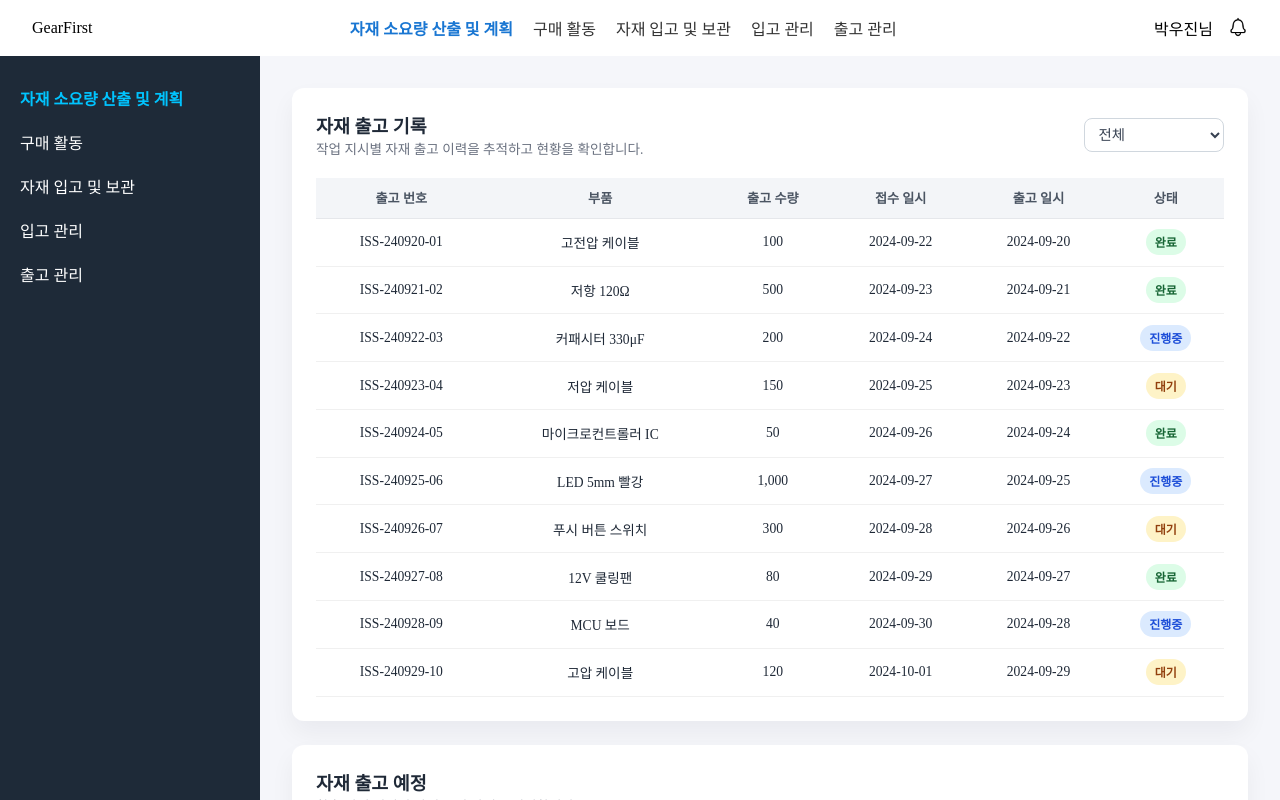
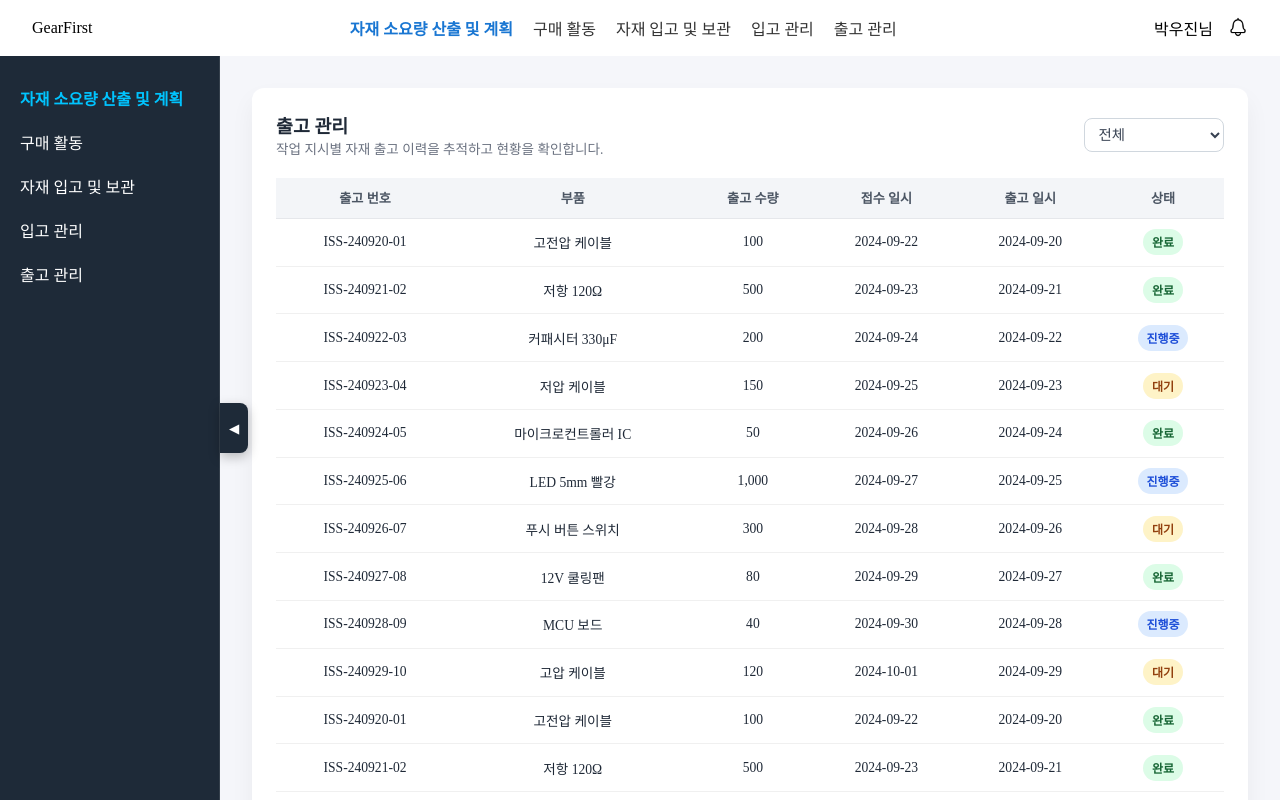
Before and after one commit to Gear-First/Web-FE, a React (Vite) app: page /mrp in a window 1280 px wide. Built offline with nearby package versions, Linux system fonts and the light colour scheme.

Commit message:
feat/ 사이드바 버튼 추가, 레이아웃 수정

```diff
--- a/src/components/common/Layout.tsx
+++ b/src/components/common/Layout.tsx
@@ -1,4 +1,4 @@
-import React from "react";
+import React, { useState } from "react";
 import styled from "styled-components";
 import SideBar from "../common/SideBar";
 import TopBar from "../common/TopBar";
@@ -8,12 +8,21 @@ const LayoutWrapper = styled.div`
   flex-direction: column;
   height: 100vh;
   width: 100%;
-  overflow-x: hidden;
+  overflow: hidden;
 `;
 
 const MainWrapper = styled.div`
   display: flex;
   flex: 1;
+  min-height: 0;
+`;
+
+const ContentArea = styled.div`
+  flex: 1;
+  display: flex;
+  flex-direction: column;
+  min-height: 0;
+  min-width: 0;
 `;
 
 interface LayoutProps {
@@ -21,12 +30,17 @@ interface LayoutProps {
 }
 
 const Layout: React.FC<LayoutProps> = ({ children }) => {
+  const [isSidebarOpen, setIsSidebarOpen] = useState(true);
+
   return (
     <LayoutWrapper>
       <TopBar />
       <MainWrapper>
-        <SideBar />
-        {children}
+        <SideBar
+          open={isSidebarOpen}
+          onToggle={() => setIsSidebarOpen(!isSidebarOpen)}
+        />
+        <ContentArea>{children}</ContentArea>
       </MainWrapper>
     </LayoutWrapper>
   );
--- a/src/components/common/PageLayout.tsx
+++ b/src/components/common/PageLayout.tsx
@@ -4,7 +4,7 @@ export const PageContainer = styled.div`
   flex: 1;
   padding: 2rem;
   background: #f5f6fa;
-  overflow-y: auto;
+  overflow: auto;
 `;
 
 export const SectionCard = styled.section`
--- a/src/components/common/SideBar.tsx
+++ b/src/components/common/SideBar.tsx
@@ -2,11 +2,31 @@ import React from "react";
 import { NavLink } from "react-router-dom";
 import styled from "styled-components";
 
-const SideBarWrapper = styled.aside`
-  width: 220px;
+interface SideBarProps {
+  open: boolean;
+  onToggle: () => void;
+}
+
+interface SideBarWrapperProps {
+  $open: boolean;
+}
+
+const SideBarWrapper = styled.aside<SideBarWrapperProps>`
+  position: relative;
+  width: ${({ $open }) => ($open ? "220px" : "0px")};
   background: #1e2a38;
   color: #fff;
-  padding: 20px;
+  padding: ${({ $open }) => ($open ? "20px" : "20px 0")};
+  transition: width 0.3s ease, padding 0.25s ease;
+  overflow: visible;
+  border-right: 1px solid rgba(255, 255, 255, 0.1);
+  box-sizing: border-box;
+`;
+
+const Inner = styled.div<SideBarWrapperProps>`
+  opacity: ${({ $open }) => ($open ? 1 : 0)};
+  transform: translateX(${({ $open }) => ($open ? "0" : "-10px")});
+  transition: opacity 0.2s ease, transform 0.25s ease;
 `;
 
 const MenuItem = styled(NavLink)`
@@ -27,6 +47,26 @@ const MenuItem = styled(NavLink)`
   }
 `;
 
+const ToggleButton = styled.button<{ $open: boolean }>`
+  position: absolute;
+  top: 50%;
+  left: ${({ $open }) => ($open ? "220px" : "0px")};
+  transform: translateY(-50%);
+  width: 28px;
+  height: 50px;
+  background: #1e2a38;
+  border: none;
+  color: #fff;
+  border-radius: 0 8px 8px 0;
+  cursor: pointer;
+  box-shadow: 0 4px 12px rgba(0, 0, 0, 0.25);
+  transition: left 0.3s ease, background 0.2s ease;
+
+  &:hover {
+    background: #000318;
+  }
+`;
+
 const menuItems = [
   { to: "/mrp", label: "자재 소요량 산출 및 계획" },
   { to: "/supplierOrder", label: "구매 활동" },
@@ -35,14 +75,19 @@ const menuItems = [
   { to: "/outbound", label: "출고 관리" },
 ];
 
-const SideBar: React.FC = () => {
+const SideBar: React.FC<SideBarProps> = ({ open, onToggle }) => {
   return (
-    <SideBarWrapper>
-      {menuItems.map((menu) => (
-        <MenuItem key={menu.to} to={menu.to}>
-          {menu.label}
-        </MenuItem>
-      ))}
+    <SideBarWrapper $open={open}>
+      <Inner $open={open}>
+        {menuItems.map((menu) => (
+          <MenuItem key={menu.to} to={menu.to}>
+            {menu.label}
+          </MenuItem>
+        ))}
+      </Inner>
+      <ToggleButton onClick={onToggle} $open={open}>
+        {open ? "◀" : "▶"}
+      </ToggleButton>
     </SideBarWrapper>
   );
 };
--- a/src/index.css
+++ b/src/index.css
@@ -1,4 +1,7 @@
+html,
 body {
+  overscroll-behavior: none;
+  height: 100%;
   padding: 0;
   margin: 0;
 }
--- a/src/outbound/OutboundApi.ts
+++ b/src/outbound/OutboundApi.ts
@@ -1,4 +1,4 @@
-import type { OutboundRecord, OutboundSchedule } from "./OutboundTypes";
+import type { OutboundRecord } from "./OutboundTypes";
 
 // --- query keys ---
 export const outboundKeys = {
@@ -138,85 +138,135 @@ export const mockRecords: OutboundRecord[] = [
     status: "대기",
     deliveryFactory: "창고 C",
   },
-];
-
-export const mockSchedule: OutboundSchedule[] = [
   {
-    outboundId: "WO-240921-03",
-    inventoryName: "데이터 케이블",
-    requiredDate: "2024-09-21",
-    preparedQuantity: 12,
-    status: "준비완료",
+    outboundId: "ISS-240920-01",
+    inventoryCode: "MAT-WIR-550",
+    inventoryName: "고전압 케이블",
+    outboundQuantity: 100,
+    issuedDate: "2024-09-20",
+    expectedDeliveryDate: "2024-09-23",
+    receiptDate: "2024-09-22",
+    destination: "생산 라인 1",
+    manager: "권오윤",
+    status: "완료",
+    deliveryFactory: "창고 A",
   },
   {
-    outboundId: "WO-240922-01",
-    inventoryName: "알루미늄 프레임",
-    requiredDate: "2024-09-22",
-    preparedQuantity: 8,
-    status: "자재부족",
+    outboundId: "ISS-240921-02",
+    inventoryCode: "MAT-RES-120",
+    inventoryName: "저항 120Ω",
+    outboundQuantity: 500,
+    issuedDate: "2024-09-21",
+    expectedDeliveryDate: "2024-09-24",
+    receiptDate: "2024-09-23",
+    destination: "생산 라인 2",
+    manager: "김지훈",
+    status: "완료",
+    deliveryFactory: "창고 B",
   },
   {
-    outboundId: "WO-240923-02",
-    inventoryName: "강화 유리 패널",
-    requiredDate: "2024-09-23",
-    preparedQuantity: 10,
-    status: "준비완료",
+    outboundId: "ISS-240922-03",
+    inventoryCode: "MAT-CAP-330",
+    inventoryName: "커패시터 330μF",
+    outboundQuantity: 200,
+    issuedDate: "2024-09-22",
+    expectedDeliveryDate: "2024-09-25",
+    receiptDate: "2024-09-24",
+    destination: "생산 라인 3",
+    manager: "박서연",
+    status: "진행중",
+    deliveryFactory: "창고 A",
   },
   {
-    outboundId: "WO-240924-01",
-    inventoryName: "브레이크 패드",
-    requiredDate: "2024-09-24",
-    preparedQuantity: 6,
-    status: "준비완료",
+    outboundId: "ISS-240923-04",
+    inventoryCode: "MAT-WIR-300",
+    inventoryName: "저압 케이블",
+    outboundQuantity: 150,
+    issuedDate: "2024-09-23",
+    expectedDeliveryDate: "2024-09-26",
+    receiptDate: "2024-09-25",
+    destination: "생산 라인 4",
+    manager: "이도현",
+    status: "대기",
+    deliveryFactory: "창고 C",
   },
   {
-    outboundId: "WO-240924-02",
-    inventoryName: "ABS 센서",
-    requiredDate: "2024-09-24",
-    preparedQuantity: 4,
-    status: "자재부족",
+    outboundId: "ISS-240924-05",
+    inventoryCode: "MAT-IC-101",
+    inventoryName: "마이크로컨트롤러 IC",
+    outboundQuantity: 50,
+    issuedDate: "2024-09-24",
+    expectedDeliveryDate: "2024-09-27",
+    receiptDate: "2024-09-26",
+    destination: "생산 라인 1",
+    manager: "조민수",
+    status: "완료",
+    deliveryFactory: "창고 B",
   },
   {
-    outboundId: "WO-240925-01",
-    inventoryName: "리튬 배터리 팩",
-    requiredDate: "2024-09-25",
-    preparedQuantity: 14,
-    status: "준비완료",
+    outboundId: "ISS-240925-06",
+    inventoryCode: "MAT-LED-5MM",
+    inventoryName: "LED 5mm 빨강",
+    outboundQuantity: 1000,
+    issuedDate: "2024-09-25",
+    expectedDeliveryDate: "2024-09-28",
+    receiptDate: "2024-09-27",
+    destination: "생산 라인 2",
+    manager: "권오윤",
+    status: "진행중",
+    deliveryFactory: "창고 A",
   },
   {
-    outboundId: "WO-240926-01",
-    inventoryName: "고전압 케이블",
-    requiredDate: "2024-09-26",
-    preparedQuantity: 11,
-    status: "자재부족",
+    outboundId: "ISS-240926-07",
+    inventoryCode: "MAT-SW-01",
+    inventoryName: "푸시 버튼 스위치",
+    outboundQuantity: 300,
+    issuedDate: "2024-09-26",
+    expectedDeliveryDate: "2024-09-29",
+    receiptDate: "2024-09-28",
+    destination: "생산 라인 3",
+    manager: "김지훈",
+    status: "대기",
+    deliveryFactory: "창고 C",
   },
   {
-    outboundId: "WO-240927-01",
-    inventoryName: "차량용 모터",
-    requiredDate: "2024-09-27",
-    preparedQuantity: 5,
-    status: "준비완료",
+    outboundId: "ISS-240927-08",
+    inventoryCode: "MAT-FAN-12V",
+    inventoryName: "12V 쿨링팬",
+    outboundQuantity: 80,
+    issuedDate: "2024-09-27",
+    expectedDeliveryDate: "2024-09-30",
+    receiptDate: "2024-09-29",
+    destination: "생산 라인 4",
+    manager: "박서연",
+    status: "완료",
+    deliveryFactory: "창고 B",
   },
   {
-    outboundId: "WO-240928-01",
-    inventoryName: "전방 카메라 모듈",
-    requiredDate: "2024-09-28",
-    preparedQuantity: 7,
-    status: "자재부족",
+    outboundId: "ISS-240928-09",
+    inventoryCode: "MAT-MCU-201",
+    inventoryName: "MCU 보드",
+    outboundQuantity: 40,
+    issuedDate: "2024-09-28",
+    expectedDeliveryDate: "2024-10-01",
+    receiptDate: "2024-09-30",
+    destination: "생산 라인 1",
+    manager: "이도현",
+    status: "진행중",
+    deliveryFactory: "창고 A",
   },
   {
-    outboundId: "WO-240929-01",
-    inventoryName: "HUD 디스플레이",
-    requiredDate: "2024-09-29",
-    preparedQuantity: 9,
-    status: "준비완료",
-  },
-  {
-    outboundId: "WO-240930-01",
-    inventoryName: "와이퍼 모터",
-    requiredDate: "2024-09-30",
-    preparedQuantity: 6,
-    status: "자재부족",
+    outboundId: "ISS-240929-10",
+    inventoryCode: "MAT-WIR-400",
+    inventoryName: "고압 케이블",
+    outboundQuantity: 120,
+    issuedDate: "2024-09-29",
+    expectedDeliveryDate: "2024-10-02",
+    receiptDate: "2024-10-01",
+    destination: "생산 라인 2",
+    manager: "조민수",
+    status: "대기",
+    deliveryFactory: "창고 C",
   },
 ];
 
@@ -225,8 +275,3 @@ export async function fetchOutboundRecords(): Promise<OutboundRecord[]> {
   // return (await axios.get("/api/outbound/records")).data;
   return mockRecords;
 }
-
-export async function fetchOutboundSchedule(): Promise<OutboundSchedule[]> {
-  // return (await axios.get("/api/outbound/schedule")).data;
-  return mockSchedule;
-}
--- a/src/outbound/OutboundPage.tsx
+++ b/src/outbound/OutboundPage.tsx
@@ -11,13 +11,8 @@ import {
 import { useState } from "react";
 import { useQuery } from "@tanstack/react-query";
 import OutboundTable from "./components/OutboundTable";
-import ScheduleTable from "./components/ScheduleTable";
 import type { OutboundStatus } from "./OutboundTypes";
-import {
-  outboundKeys,
-  fetchOutboundRecords,
-  fetchOutboundSchedule,
-} from "./OutboundApi";
+import { outboundKeys, fetchOutboundRecords } from "./OutboundApi";
 
 type StatusFilter = OutboundStatus | "ALL";
 
@@ -33,19 +28,13 @@ export default function OutboundPage() {
     staleTime: 5 * 60 * 1000,
   });
 
-  const { data: schedule = [], isLoading: loadingS } = useQuery({
-    queryKey: outboundKeys.schedule,
-    queryFn: fetchOutboundSchedule,
-    staleTime: 5 * 60 * 1000,
-  });
-
   return (
     <Layout>
       <PageContainer>
         <SectionCard>
           <SectionHeader>
             <div>
-              <SectionTitle>자재 출고 기록</SectionTitle>
+              <SectionTitle>출고 관리</SectionTitle>
               <SectionCaption>
                 작업 지시별 자재 출고 이력을 추적하고 현황을 확인합니다.
               </SectionCaption>
@@ -63,21 +52,7 @@ export default function OutboundPage() {
               </Select>
             </FilterGroup>
           </SectionHeader>
-
           {loadingR ? "로딩중..." : <OutboundTable rows={records} />}
-        </SectionCard>
-
-        <SectionCard>
-          <SectionHeader>
-            <div>
-              <SectionTitle>자재 출고 예정</SectionTitle>
-              <SectionCaption>
-                향후 작업 지시별 자재 준비 상태를 점검합니다.
-              </SectionCaption>
-            </div>
-          </SectionHeader>
-
-          {loadingS ? "로딩중..." : <ScheduleTable rows={schedule} />}
         </SectionCard>
       </PageContainer>
     </Layout>
--- a/src/outbound/components/OutboundDetailModal.tsx
+++ b/src/outbound/components/OutboundDetailModal.tsx
@@ -14,7 +14,7 @@ import {
   Label,
   Value,
   RemarkSection,
-} from "../../components/ModalPageLayout";
+} from "../../components/common/ModalPageLayout";
 
 interface Props {
   record: OutboundRecord | null;
```
Also changed, not shown: src/outbound/OutboundTypes.ts (+0 -8 lines), src/outbound/components/ScheduleTable.tsx (deleted, +0 -38 lines), src/components/common/ModalPageLayout.tsx (renamed from src/components/ModalPageLayout.tsx).
